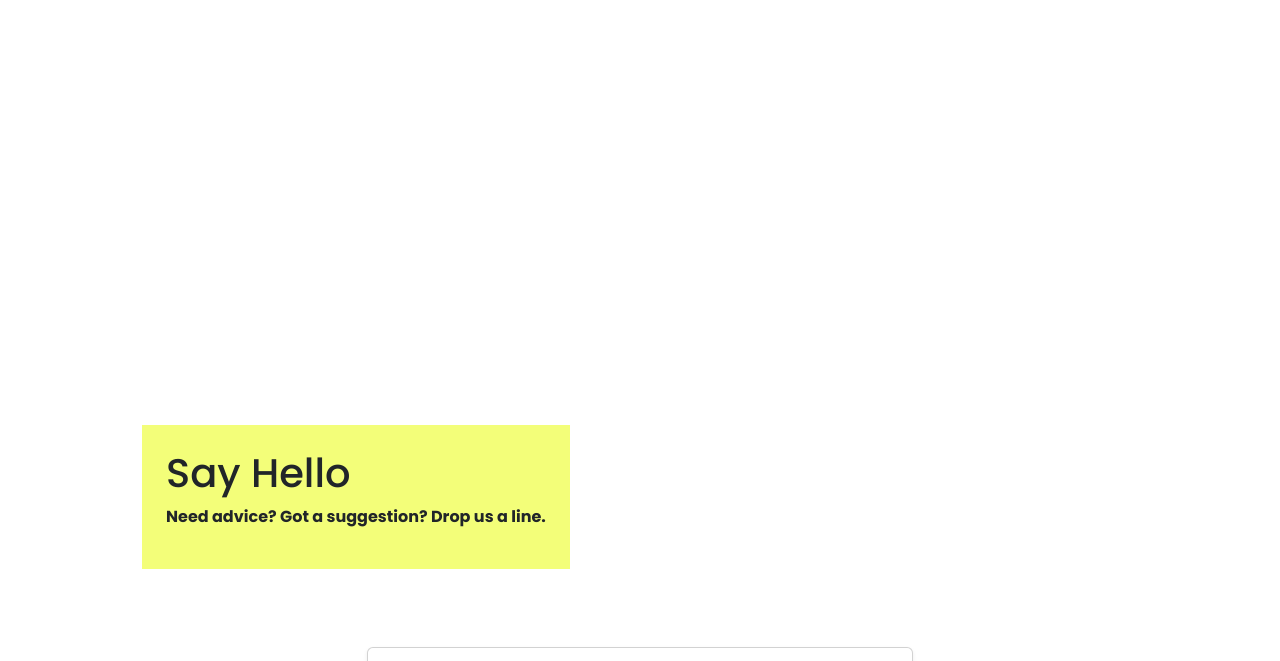
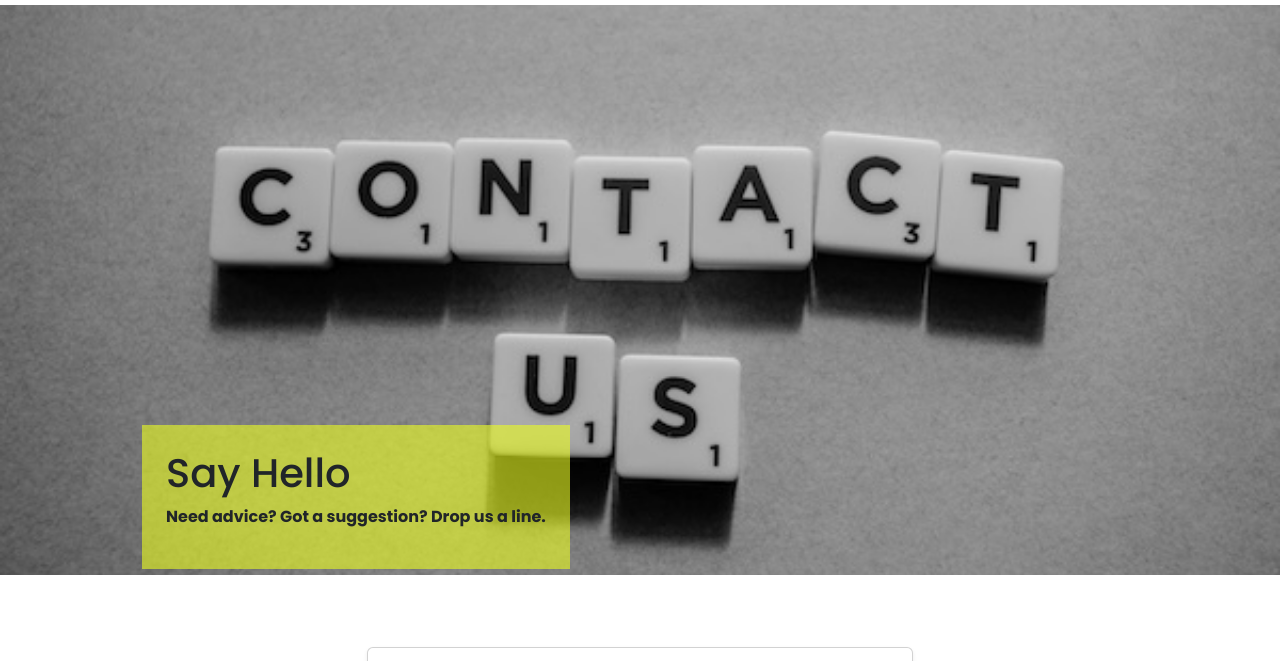
Before and after one commit to shipleyux/milestone-1, a plain HTML site: page contact.html in a window 1280 px wide. Shown: the part 61-722 px from the top of the page. Drawn offline with nearby package versions, Linux system fonts and the light colour scheme.

Commit message:
bug fix correct file path for image

```diff
--- a/css/styles.css
+++ b/css/styles.css
@@ -63,7 +63,7 @@ section.hero.quitlit {
 
 /* Hero Scetion CONTACT page */
 section.hero.contact {
-  background-image: url('../assets/images/contact-us1.jpg');
+  background-image: url('../assets/images/contact-us2.jpg');
 
 }
 .hero-content.contact {
```
